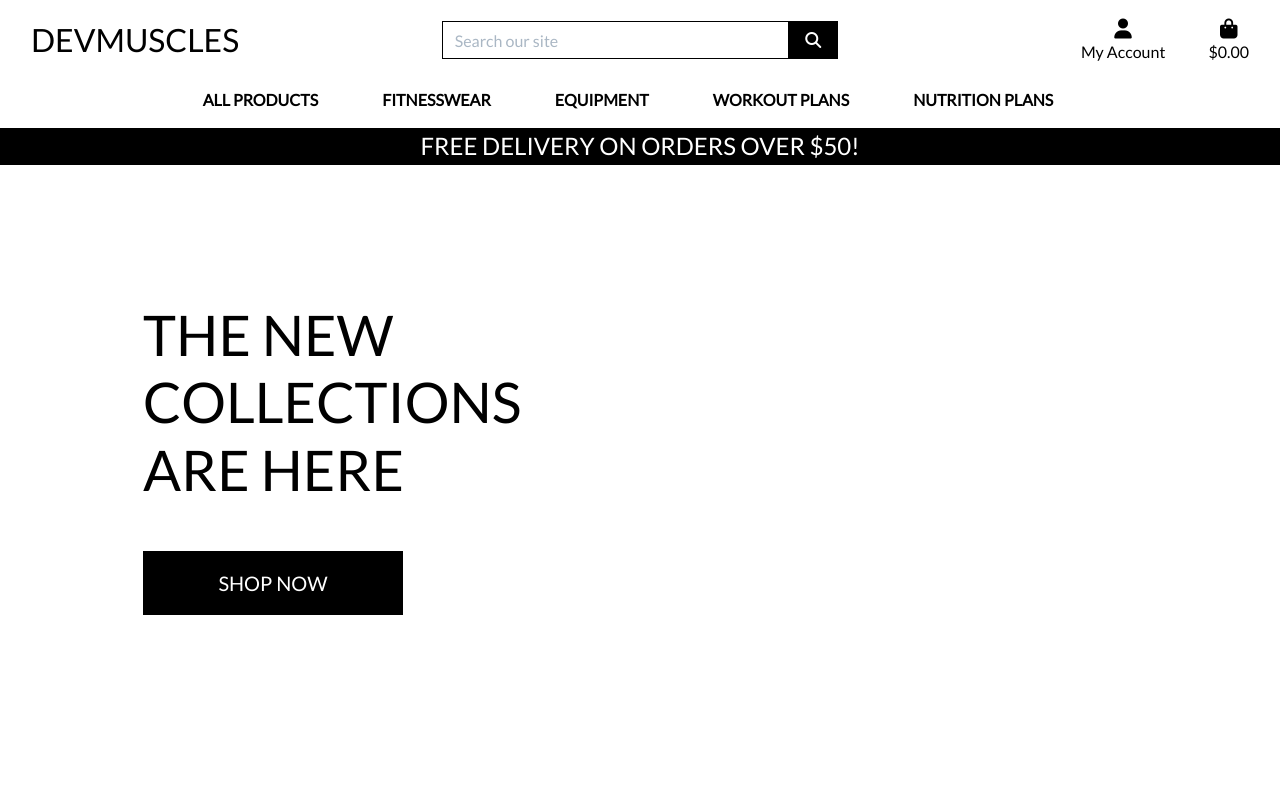
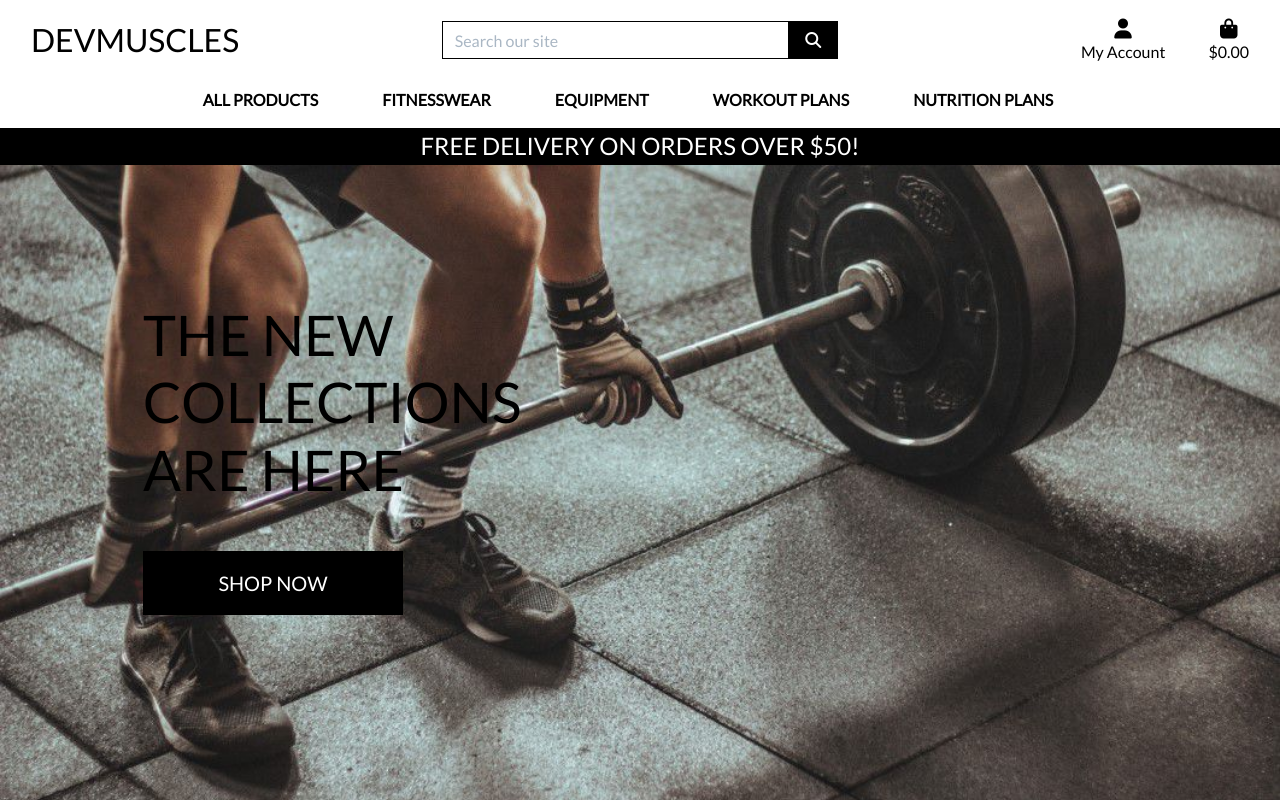
Before and after one commit to SeanD17/milestone-project-four-v1, a Django app: page / in a window 1280 px wide. Run offline with Django 3.2, Linux system fonts and the light colour scheme; parts of the project's set-up code (start-up, migrations or seed data) failed here and were passed over; some libraries are stand-ins or nearby versions.

Commit message:
Fixed css code

```diff
--- a/static/css/base.css
+++ b/static/css/base.css
@@ -3,6 +3,7 @@ html {
 }
 
 body {
+    background: url('/media/fitness_background.jpg') no-repeat center center fixed;
     background-size: cover;
     height: calc(100vh - 164px);
     color: #555;
```
